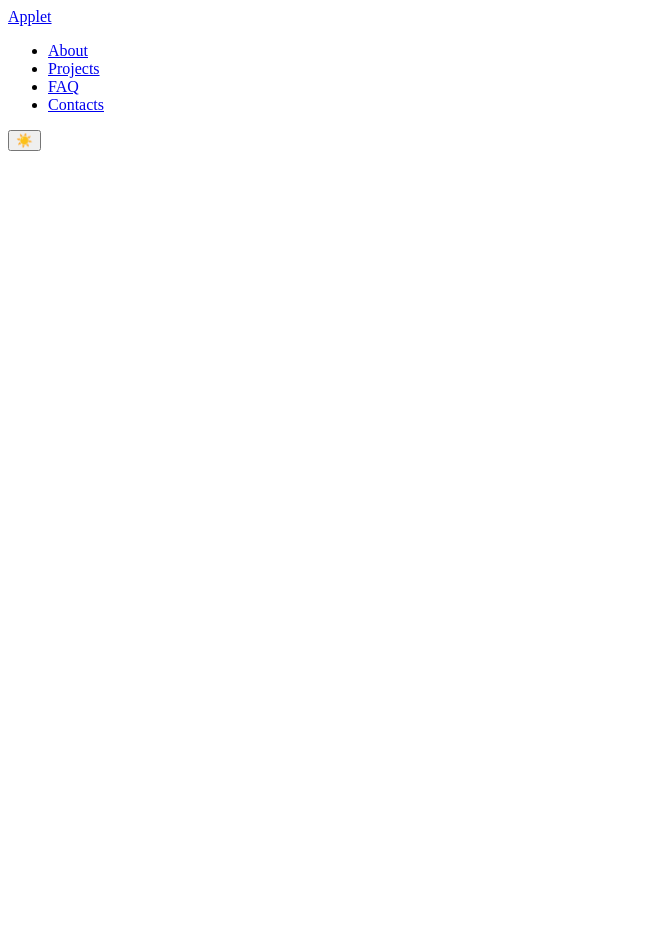
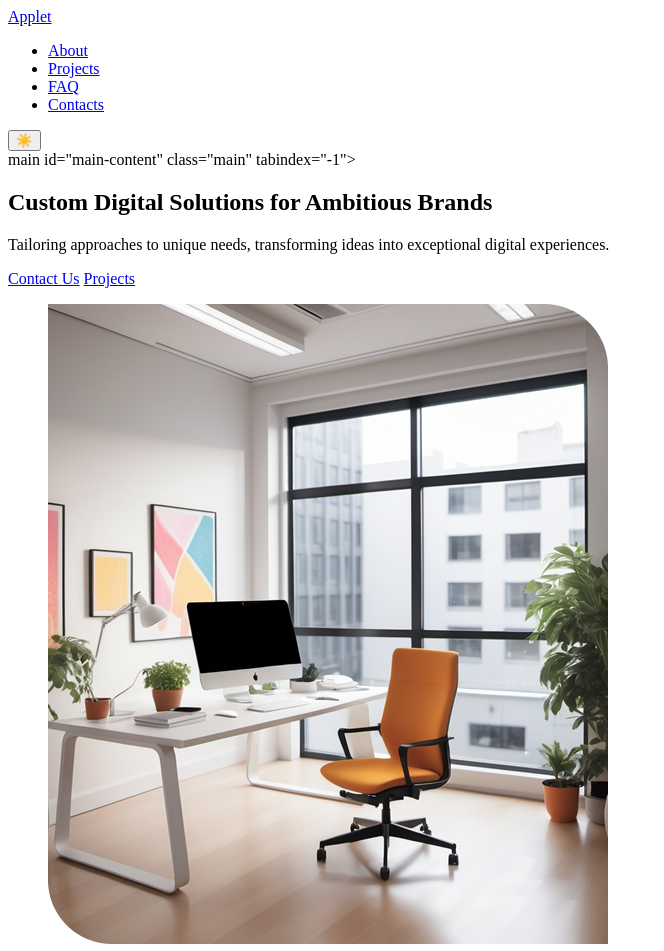
Before and after one commit to Zhanel77/landing-m1, a plain HTML site: page index.html in a window 1280 px wide. Shown: the whole page, without its empty margins (0-664 px from the left). Before the commit the page ends 800 px from the top, so only its background shows below. Drawn offline with Linux system fonts and the light colour scheme.

Commit message:
main content

```diff
--- a/index.html
+++ b/index.html
@@ -27,6 +27,27 @@
     </div>
   </header>
 
+  main id="main-content" class="main" tabindex="-1">
+    <!-- ===== Hero ===== -->
+    <section class="hero section container" aria-labelledby="hero-title">
+      <div class="hero__grid">
+        <div>
+          <h1 id="hero-title" class="hero__title">Custom Digital Solutions for Ambitious Brands</h1>
+          <p class="hero__lead">Tailoring approaches to unique needs, transforming ideas into exceptional digital experiences.</p>
+          <div class="hero__actions">
+            <a class="btn btn--primary" href="#contact">Contact Us</a>
+            <a class="btn btn--ghost" href="projects.html">Projects</a>
+          </div>
+        </div>
+        <figure class="hero__media">
+          <img src="assets/bg.png" alt="Minimal workspace and window — hero artwork" />
+        </figure>
+      </div>
+    </section>
+
+
+</main>
+
 
 
 
```
